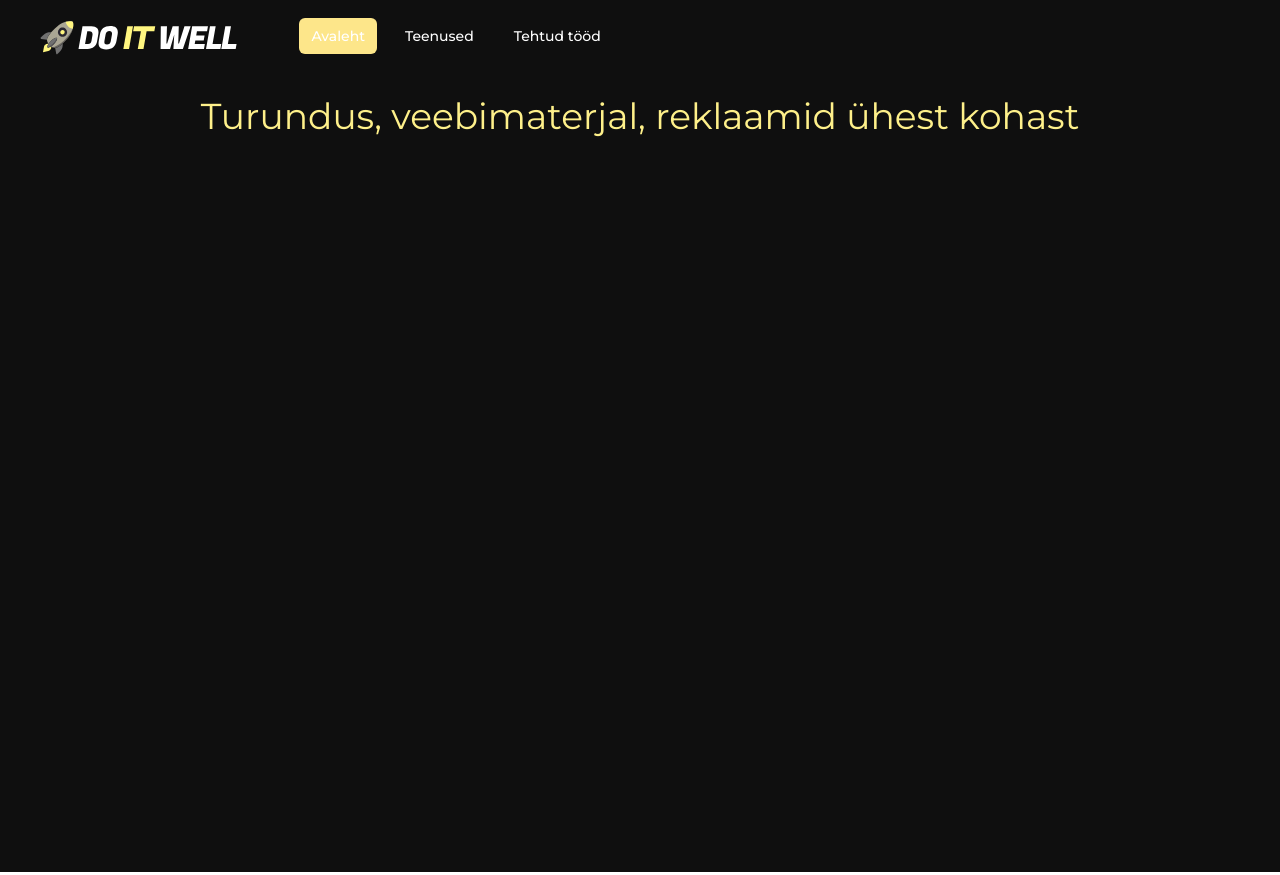
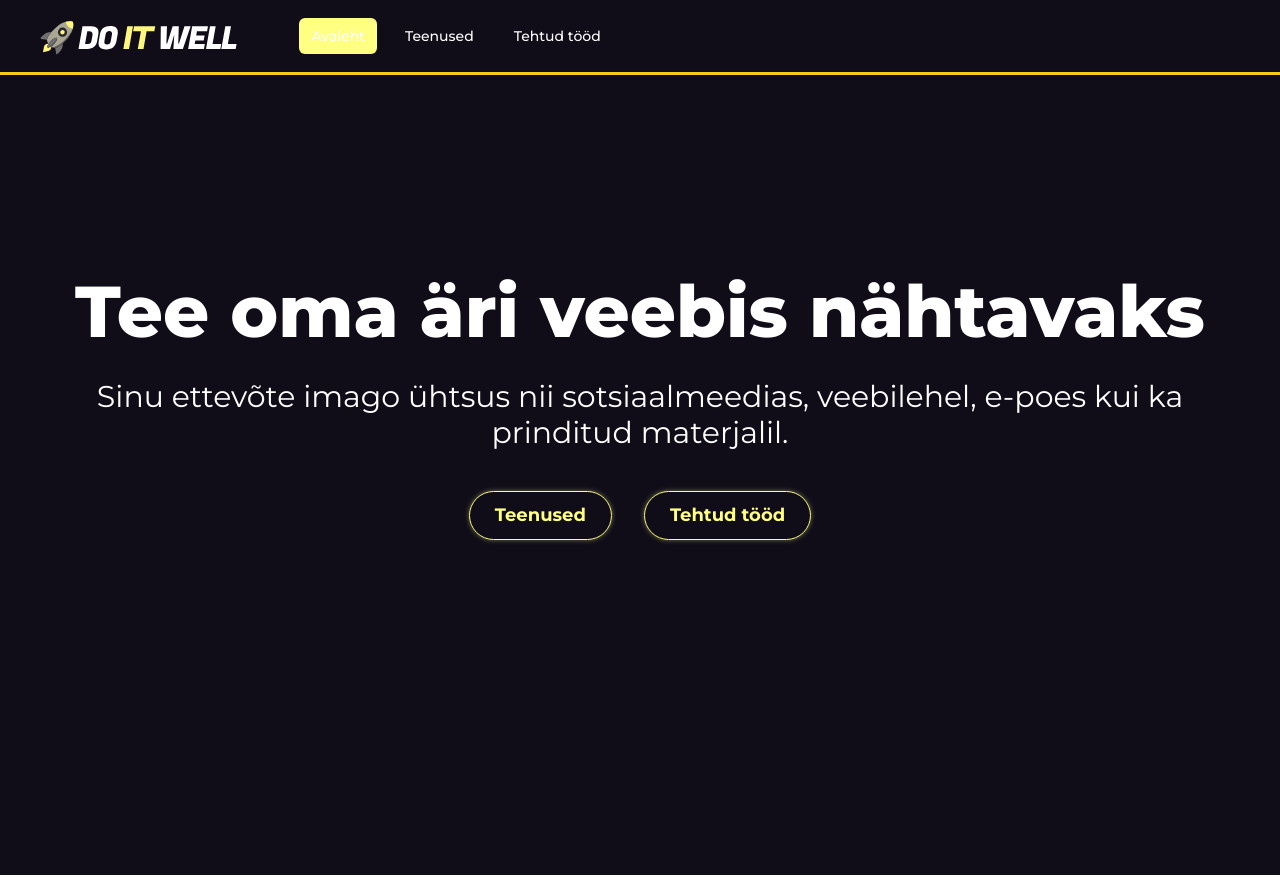
Before and after one commit to alisastoten/do-it-well, a Vue app: page / in a window 1280 px wide. Built offline with nearby package versions, Linux system fonts and the light colour scheme.

Commit message:
Custom background and custom text colors.

```diff
--- a/src/App.vue
+++ b/src/App.vue
@@ -1,5 +1,5 @@
 <template>
-  <nav class="bg-dark-900">
+  <nav class="border-b-3 border-yellow">
     <div class="mx-auto max-w-10xl px-2 sm:px-6 lg:px-8">
       <div class="relative flex h-18 items-center justify-between gap-7">
         <img src="../img/logo.svg" alt="" class="h-12">
@@ -11,21 +11,21 @@
               <router-link
                 to="/"
                 class="text-white rounded-md px-3 py-2 text-sm font-medium"
-                active-class="bg-amber-200 text-dark-900"
+                active-class="custom-yellow-bg text-dark-900"
                 aria-current="page"
                 >Avaleht</router-link
               >
               <router-link
                 to="/teenused"
                 class="text-white rounded-md px-3 py-2 text-sm font-medium"
-                active-class="bg-amber-200 text-dark-900"
+                active-class="custom-yellow-bg text-dark-900"
                 aria-current="page"
                 >Teenused</router-link
               >
               <router-link
                 to="/tehtud-tood"
                 class="text-white rounded-md px-3 py-2 text-sm font-medium"
-                active-class="bg-amber-200 text-dark-900"
+                active-class="custom-yellow-bg text-dark-900"
                 aria-current="page"
                 >Tehtud tööd</router-link
               >
--- a/src/components/Mainpage.vue
+++ b/src/components/Mainpage.vue
@@ -1,7 +1,16 @@
 
 <template>
-  <div class="min-h-screen bg-dark-900">
-    <h1 class="text-4xl text-center pt-6 text-yellow-200">{{ msg }}</h1>
+  <div class="min-h-screen md:pt-40 text-white text-center">
+    <div class="m-10">
+      <h1 class="font-extrabold my-line-height lg:text-7xl md:text-lg">{{ msg }}</h1>
+      <p class="mt-8 lg:text-3xl my-line-height ">
+        Sinu ettevõte imago ühtsus nii sotsiaalmeedias, veebilehel, e-poes kui ka prinditud materjalil.
+      </p>
+    </div>
+    <div class="flex flex-row justify-center gap-8">
+      <button class="button-y">Teenused</button>
+      <button class="button-y">Tehtud tööd</button>
+    </div>
 
   </div>
 </template>
--- a/src/components/Portfolio.vue
+++ b/src/components/Portfolio.vue
@@ -1,6 +1,6 @@
 
 <template>
-  <div class="min-h-screen bg-dark-900 text-white text-center">
+  <div class="min-h-screen text-white text-center">
     <div class="flex">
       <div class="w-3/12 h-screen-md custom-gradient m-3 py-5 rounded-2xl">
         <h1 class="text-4xl text-xl text-yellow-200 mb-2">{{ msg }}</h1>
--- a/src/router/router.ts
+++ b/src/router/router.ts
@@ -7,7 +7,7 @@ const routes: Array<RouteRecordRaw> = [
     path: '/',
     name: 'MainPage',
     component: MainPageVue,
-    props: { msg: "Turundus, veebimaterjal, reklaamid ühest kohast" },
+    props: { msg: "Tee oma äri veebis nähtavaks" },
   },
   {
     path: '/tehtud-tood',
--- a/src/styles.css
+++ b/src/styles.css
@@ -8,3 +8,42 @@
 .custom-gradient {
     background: linear-gradient(180deg, #cfd30200 50%, rgb(248, 255, 154) 90%)
 }
+
+body {
+    background-color: #100D19;
+}
+
+
+.custom-yellow-text {
+    color: #FFFF81;
+}
+
+.custom-yellow-bg {
+    background: #FFFF81;
+}
+
+.border-yellow {
+    border-color: #FFFF81;
+}
+
+.my-line-height {
+    line-height: 4; /* Adjust this value as needed */
+}
+
+.button-y {
+    background-color: transparent;
+    border: 1px solid #FFFF81;
+    color: #FFFF81;
+    font-weight: bold;
+    border-radius: 40px;
+    font-size: 18px;
+    padding: 10px 25px 10px 25px;
+    box-shadow: 0 0 5px rgba(255, 255, 129, 0.4);
+}
+
+.button-y:hover {
+    background-color: #ffff81;
+    color: #000000;
+    transition: 0.3s ease;
+    box-shadow: 0 0 10px rgba(255, 255, 129, 1);
+}
```
